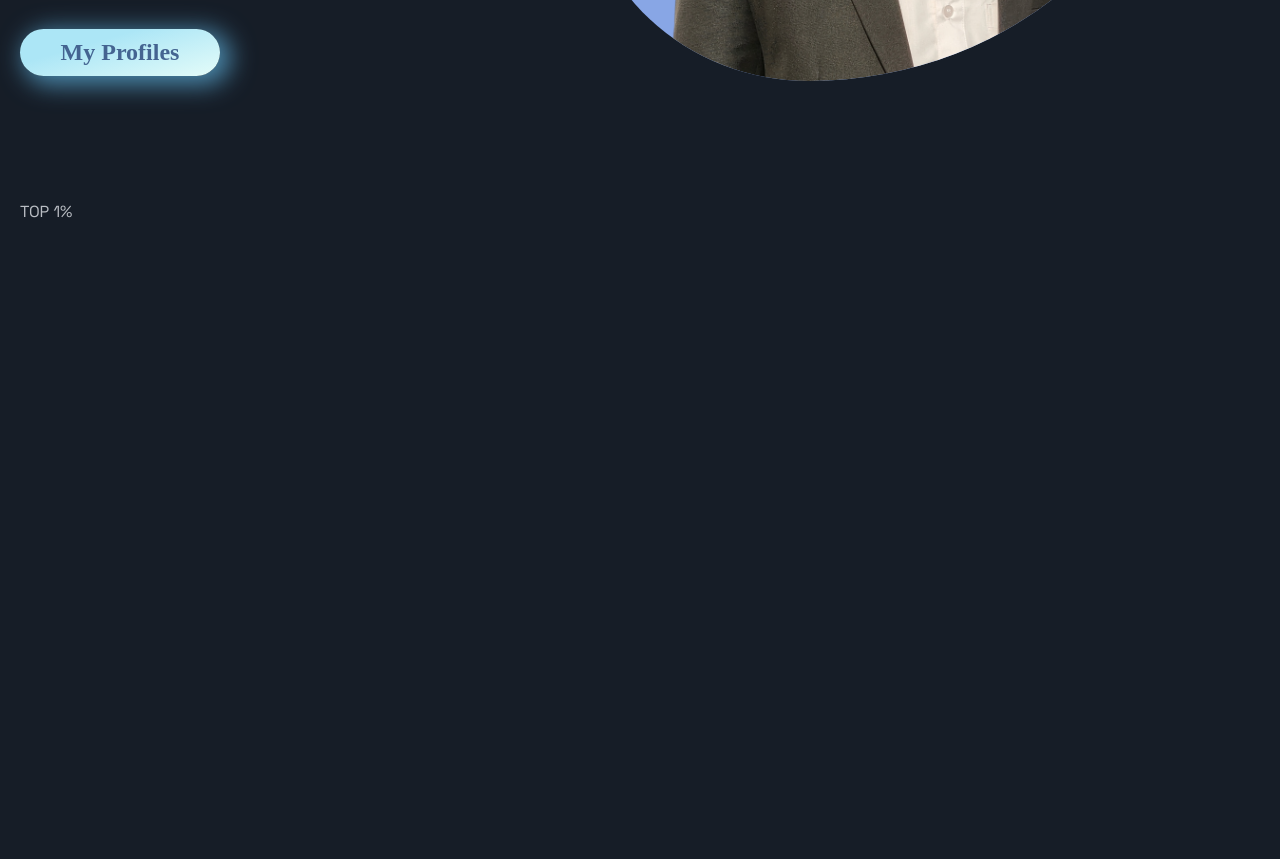
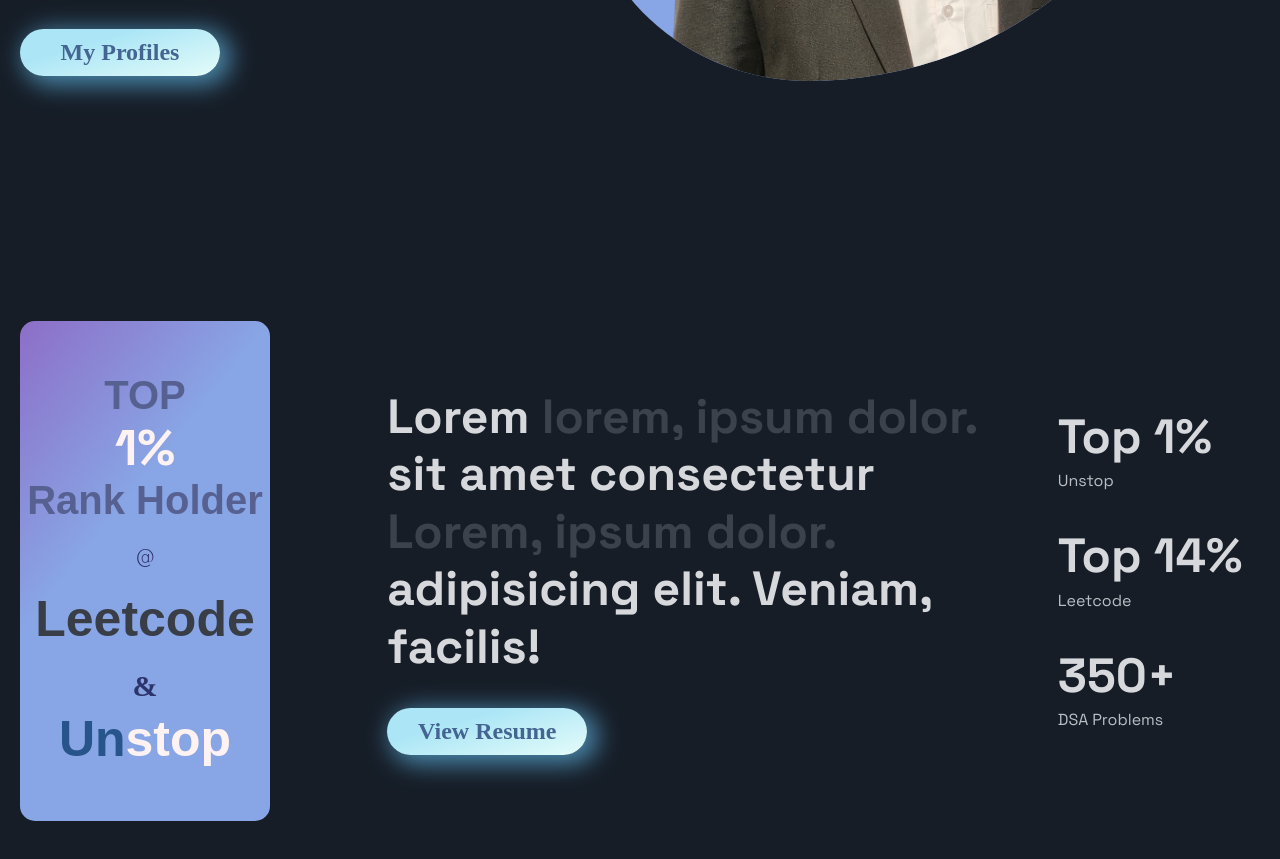
Before and after one commit to MdHasan2533/Personal-Project, a plain HTML site: page index.html in a window 1280 px wide. Shown: the part 669-1528 px from the top of the page. Before the commit the page ends 926 px from the top, so only its background shows below. Drawn offline with nearby package versions, Linux system fonts and the light colour scheme; a web font is replaced by a local one.

Commit message:
about section added

```diff
--- a/files/css/styles.css
+++ b/files/css/styles.css
@@ -37,7 +37,8 @@
 }
 */
 
-/*------------------------------------------------------------------------ Variable Css */
+/*------------------------------------------------------------------------ Variable Css -------------------------------------------------------------------------*/
+
 :root {
 
     --first-hue: 260;
@@ -73,7 +74,8 @@
 }
 
 
-/*------------------------------------------------------------------------ Base */
+/*------------------------------------------------------------------------ Base ---------------------------------------------------------------------------------*/
+
 * {
     margin: 0;
     padding: 0;
@@ -126,7 +128,8 @@ img {
     max-width: 100%;
 }
 
-/*------------------------------------------------------------------------ Reusable Css Classes  */
+/*------------------------------------------------------------------------ Reusable Css Classes  ----------------------------------------------------------------*/
+
 .section {
     /* padding-block: 1rem 4rem; */
     padding-block: 85px 35px;
@@ -173,7 +176,8 @@ img {
     border-style: solid;
     }
 
-/*------------------------------------------------------------------------ Layout  */
+/*------------------------------------------------------------------------ Layout  ------------------------------------------------------------------------------*/
+
 .container{
     max-width: 1320px;
     margin-inline: auto;
@@ -184,7 +188,8 @@ img {
     display: grid;
 }
 
-/*------------------------------------------------------------------------ Header and Nav */
+/*------------------------------------------------------------------------ Header and Nav ------------------------------------------------------------------------*/
+
 .header{
     background-color: transparent;
     position: fixed;
@@ -253,7 +258,8 @@ img {
     display: none;
 }
 
-/*------------------------------------------------------------------------ Home */
+/*------------------------------------------------------------------------ Home --------------------------------------------------------------------------------- */
+
 .home-container {
     grid-template-columns: 1fr repeat(2, max-content);
     align-items: center;
@@ -301,3 +307,105 @@ img {
 .home-social-link:hover {
     color: #8F87F1;
 }
+
+
+/*------------------------------------------------------------------------ About ------------------------------------------------------------------------------ */
+
+.about-container {
+    grid-template-columns: 3fr 6fr 2fr;
+    align-items:  center;
+    column-gap: 4rem;
+    padding-bottom: 120px;
+    padding-top: 120px;
+}
+
+.about-experience {
+    height: 500px;
+    width: 250px;
+    background: linear-gradient(309deg,rgba(136, 166, 229, 1) 61%, rgba(141, 110, 200, 1) 100%);
+    border-radius: 15px;
+    display: grid;
+    place-content: center;
+}
+
+.about-no-top,
+.about-rankholding {
+    color: #576191;
+    font-size: 40px;
+    font-weight: bold;
+    font-family: "Alumni Sans SC", sans-serif;
+    text-align: center;
+}
+
+.about-at {
+    font-size: 20px;
+    font-weight: 200;
+    font-family: "Edu VIC WA NT Hand Pre", cursive;
+    text-align: center;
+    color: #2D336B;
+}
+
+.about-onepercent,
+.about-leetcode {
+    color: #FFF2F2;
+    font-size: 50px;
+    font-weight: 900;
+    font-family: "Space Grotesk", sans-serif;
+    text-align: center;
+}
+
+.about-leet,
+.about-code {
+    color: #393E46;
+    font-family: "Alumni Sans SC", sans-serif;
+}
+
+.about-leet:hover,
+.about-code:hover {
+    color: #FFB823;
+}
+
+.about-and {
+    color: #2D336B;
+    font-size: 30px;
+    font-family: 'Times New Roman', Times, serif;
+}
+
+.about-Un {
+    color: #27548A;
+    font-family: "Alumni Sans SC", sans-serif;
+}
+.about-Un:hover {
+    color: #FFF2F2;
+}
+
+.about-stop{
+    color: #FFF2F2;
+    font-family: "Alumni Sans SC", sans-serif;
+}
+
+.about-stop:hover {
+    color: #27548A;
+}
+
+.about-description {
+    font-size: var(--h2-font-size);
+    margin-bottom: 2rem;;
+}
+
+.text-gradient {
+    -webkit-text-fill-color: hsla(var(--second-hue), 8%, 85%, 0.2);
+    background: linear-gradient(309deg,rgba(136, 166, 229, 1) 61%, rgba(141, 110, 200, 1) 100%);
+    background-clip: text;
+    background-size: 0% 100%;
+    background-repeat: no-repeat;
+}
+
+.about-data {
+    row-gap: 2rem;
+}
+
+.about-item-no{
+    font-size: var(--h2-font-size);
+    margin-bottom: 0.125rem;
+}
--- a/files/js/main.js
+++ b/files/js/main.js
@@ -0,0 +1,16 @@
+// ----------------------------------------------------------------Scroll about animation------------------------------------------------------------------------
+gsap.registerPlugin(ScrollTrigger);
+
+gsap.utils.toArray(".text-gradient").forEach((span) =>{
+    gsap.to(span,{
+        backgroundSize: '100% 100%',
+        ease: 'none',
+        scrollTrigger:{
+            trigger: span,
+            start: 'top bottom',
+            end: 'top center',
+            scrub: true,
+        }
+
+    })
+});
--- a/index.html
+++ b/index.html
@@ -84,12 +84,40 @@
                 <div class="about-container container grid">
                     <div class="about-experience">
                         <span class="about-no-top">TOP</span>
-                        <span class="about-no">1%</span>
+                        <h3 class="about-onepercent">1%</h3>
+                        <span class="about-rankholding">Rank Holder</span><br>
+                        <span class="about-at">@</span><br>
+                        <h3 class="about-leetcode"><span class="about-leet">Leet</span><span class="about-code">code</span> <br><span class="about-and">&</span><br><span class="about-Un">Un</span><span class="about-stop">stop</span></h3>
                     </div>
+                    <div>
+                        <h2 class="about-description">Lorem <span class="text-gradient">lorem, ipsum dolor.</span> sit amet consectetur
+                            <span class="text-gradient">Lorem, ipsum dolor. </span> adipisicing elit. Veniam, facilis!</h2>
+                            <a href="pdf/Md_Hasan_Resume.pdf" target="_blank" class="button">View Resume</a> <!--to download add : download="" -->
+                    </div>
+
+                    <ul class="about-data grid">
+                        <li class="about-item">
+                            <h3 class="about-item-no">Top 1%</h3>
+                            <p class="about-details">Unstop</p>
+                        </li>
+                        <li class="about-item">
+                            <h3 class="about-item-no">Top 14%</h3>
+                            <p class="about-details">Leetcode</p>
+                        </li>
+                        <li class="about-item">
+                            <h3 class="about-item-no">350+</h3>
+                            <p class="about-details">DSA Problems</p>
+                        </li>
+                    </ul>
+
                 </div>
               </section>
 
         </main>
+
+    <!-- GSAP -->
+    <script src="https://cdn.jsdelivr.net/npm/gsap@3.13.0/dist/gsap.min.js"></script>
+    <script src="https://cdn.jsdelivr.net/npm/gsap@3.13.0/dist/ScrollTrigger.min.js"></script>
     <!-- JavaScript -->
     <script src="files/js/main.js"></script>
 </body>
```
Also changed, not shown: 1 other file.
